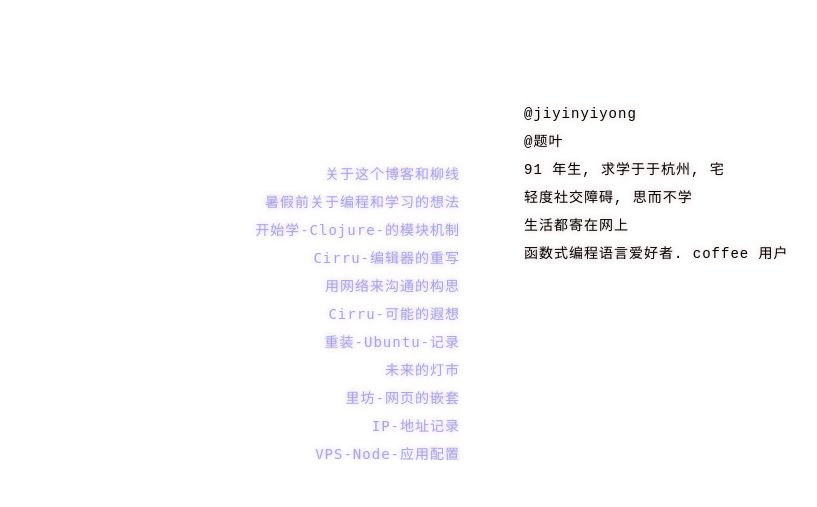
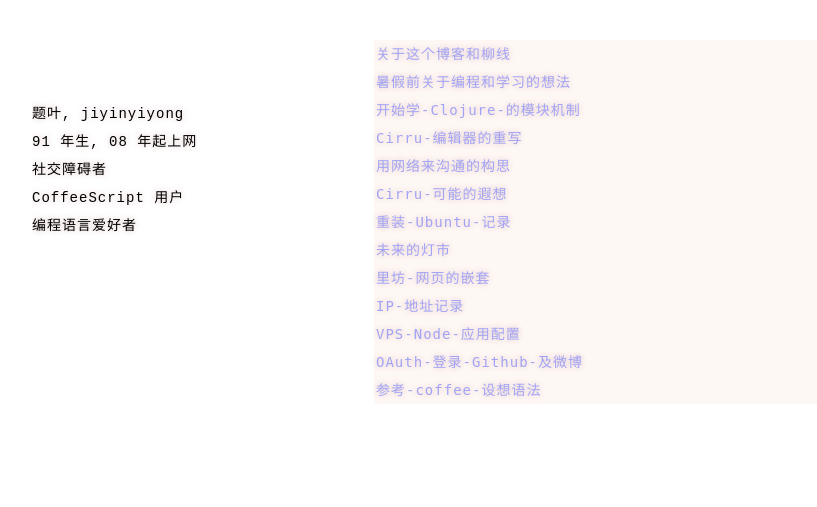
Before and after one commit to jiyinyiyong/blog, a plain HTML site: page index.jade in a window 1280 px wide. Shown: the whole page, without its empty margins (28-845 px from the left). Drawn offline with nearby package versions, Linux system fonts and the light colour scheme; files that its build step writes are made by us from their sources.

Commit message:
调整主页

```diff
--- a/index.jade
+++ b/index.jade
@@ -5,25 +5,24 @@ html
     link(rel='stylesheet',href='style.css')
     meta(charset='utf-8')
   body
-    #wrap
-      #list
-        a(href='posts/120615-关于这个博客和柳线.html') 关于这个博客和柳线
-        a(href='posts/120623-暑假前关于编程和学习的想法.html') 暑假前关于编程和学习的想法
-        a(href='posts/120624-开始学-Clojure-的模块机制.html') 开始学-Clojure-的模块机制
-        a(href='posts/120709-Cirru-编辑器的重写.html') Cirru-编辑器的重写
-        a(href='posts/120712-用网络来沟通的构思.html') 用网络来沟通的构思
-        a(href='posts/120714-Cirru-可能的遐想.html') Cirru-可能的遐想
-        a(href='posts/120715-重装-Ubuntu-记录.html') 重装-Ubuntu-记录
-        a(href='posts/120720-未来的灯市.html') 未来的灯市
-        a(href='posts/120725-里坊-网页的嵌套.html') 里坊-网页的嵌套
-        a(href='posts/120728-IP-地址记录.html') IP-地址记录
-        a(href='posts/120804-VPS-Node-应用配置.html') VPS-Node-应用配置
-        a(href='posts/120805-OAuth-登录-Github-及微博.html') OAuth-登录-Github-及微博
-        a(href='posts/.html')
-      #about
-        pre @jiyinyiyong
-        pre @题叶
-        pre 91 年生, 求学于于杭州, 宅
-        pre 轻度社交障碍, 思而不学
-        pre 生活都寄在网上
-        pre 函数式编程语言爱好者. coffee 用户
+    #about
+      pre 题叶, jiyinyiyong
+      pre 91 年生, 08 年起上网
+      pre 社交障碍者
+      pre CoffeeScript 用户
+      pre 编程语言爱好者
+    #list
+      a(href='posts/120615-关于这个博客和柳线.html') 关于这个博客和柳线
+      a(href='posts/120623-暑假前关于编程和学习的想法.html') 暑假前关于编程和学习的想法
+      a(href='posts/120624-开始学-Clojure-的模块机制.html') 开始学-Clojure-的模块机制
+      a(href='posts/120709-Cirru-编辑器的重写.html') Cirru-编辑器的重写
+      a(href='posts/120712-用网络来沟通的构思.html') 用网络来沟通的构思
+      a(href='posts/120714-Cirru-可能的遐想.html') Cirru-可能的遐想
+      a(href='posts/120715-重装-Ubuntu-记录.html') 重装-Ubuntu-记录
+      a(href='posts/120720-未来的灯市.html') 未来的灯市
+      a(href='posts/120725-里坊-网页的嵌套.html') 里坊-网页的嵌套
+      a(href='posts/120728-IP-地址记录.html') IP-地址记录
+      a(href='posts/120804-VPS-Node-应用配置.html') VPS-Node-应用配置
+      a(href='posts/120805-OAuth-登录-Github-及微博.html') OAuth-登录-Github-及微博
+      a(href='posts/120806-参考-coffee-设想语法.html') 参考-coffee-设想语法
+      a(href='posts/.html')
--- a/style.css
+++ b/style.css
@@ -69,27 +69,19 @@ pre {
   padding: 2px 6px;
 }
 
-#wrap {
-  display: -webkit-box;
-  display: box;
-  display: -moz-box;
-  -webkit-box-orient: horizontal;
-  -moz-box-orient: horizontal;
-  box-orient: horizontal;
+#list {
+  box-sizing: border-box;
+  padding: 40px 0px 100px 400px;
 }
 
-#list {
-  box-sizing: border-box;
-  margin-top: 60px;
-  padding: 100px 20px;
-  width: 40%;
-  height: 400px;
-  text-align: right;
-  overflow-y: scroll;
+#list>a {
+  display: block;
+  box-shadow: none;
 }
 
 #about {
-  padding: 100px 40px;
+  position: fixed;
+  padding: 100px 60px;
 }
 
 #article {
```
Also changed, not shown: index.html.
